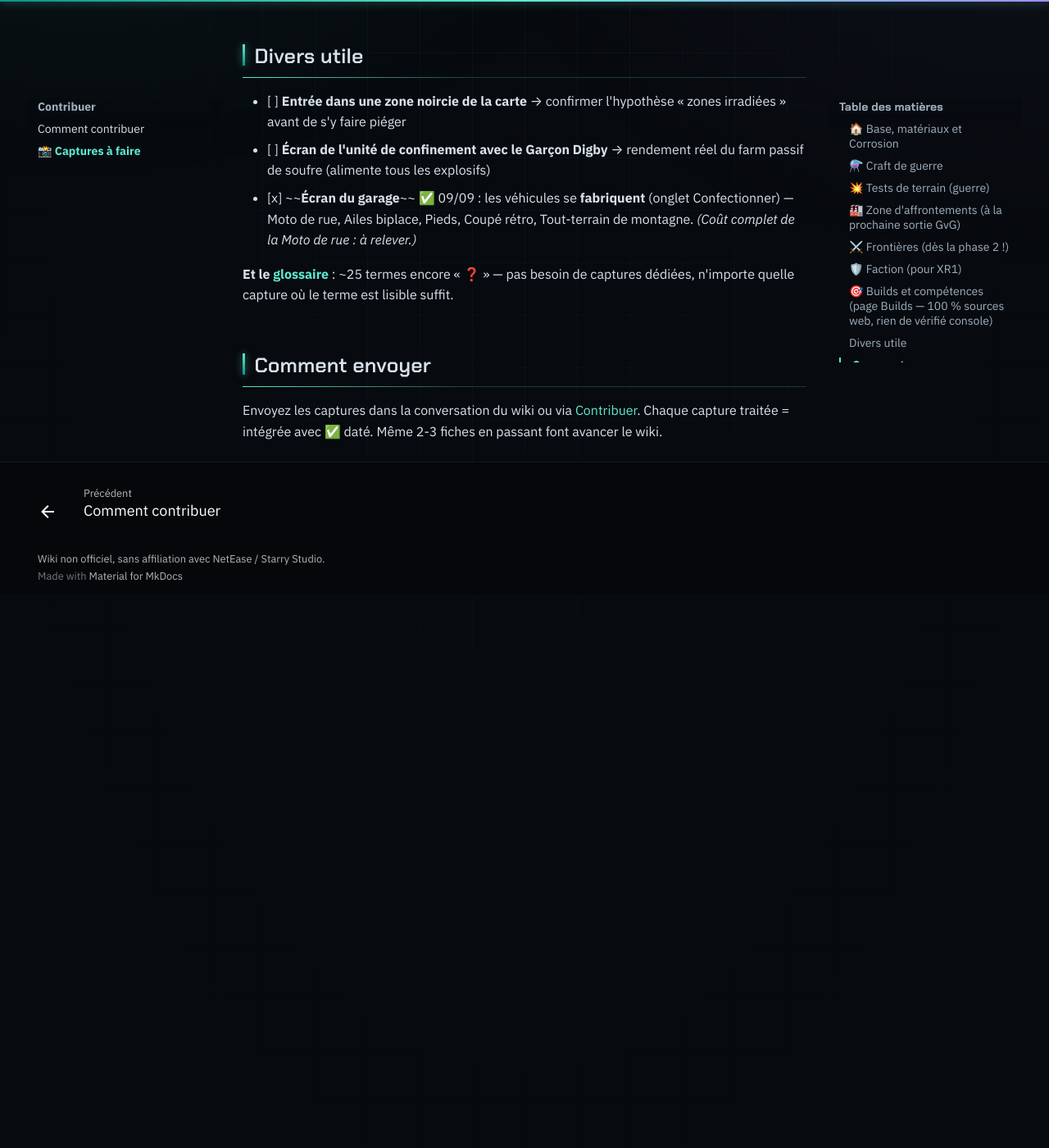
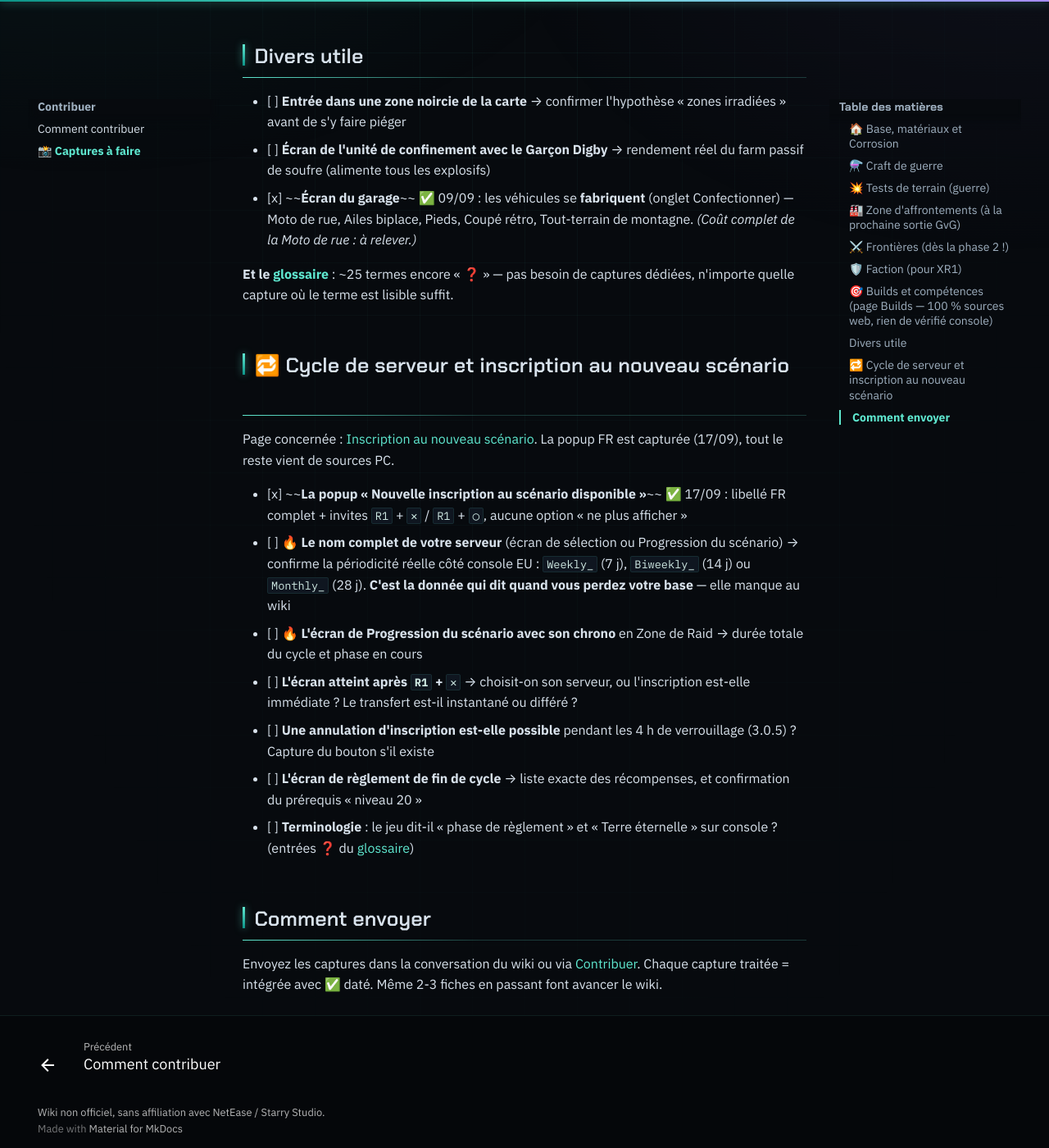
Before and after one commit to flav92/once-human-ps5-wiki, an MkDocs documentation site: the page built from docs/captures-a-faire.md, in a window 1280 px wide and 1400 px high, scrolled down 6331 px. Shown: the whole window at 82% size. Built offline with MkDocs 1.6.1 and Material for MkDocs 9.7.7, drawn with Linux system fonts in a browser that asks for light colours; comment, search, counter and statistics services are not loaded; before the commit the page ends 7056 px from its top, so only the background shows below that; some of the changed text lies outside the part shown.

Commit message:
Inscription au nouveau scenario : ce que la popup fait vraiment
Documente le message "Nouvelle inscription au scenario disponible" releve
en jeu sur PS5 en Mode Zone de Raid.

- Nouvelle page jeu/inscription-nouveau-scenario.md : ce que la popup
  annonce (l'ouverture d'un autre serveur, pas la fin du votre), ce que
  coute un "Oui" (niveau, equipement, Deviations, territoire, et surtout
  le cycle de recompenses cloture sans reglement), ce qui reste au niveau
  du compte, et la marche a suivre avant d'accepter.
- Serveurs : duree de vie d'un serveur Zone de Raid lisible dans son nom
  (Weekly_ 7 j, Biweekly_ 14 j, Monthly_ 28 j) et renvoi vers la page.
- Glossaire : Mode Zone de Raid, inscription au scenario, Progression du
  scenario, phase de reglement, Terre eternelle, points d'heritage.
- Captures : popup archivee et datee du 17/09.
- Captures a faire : le nom complet du serveur et l'ecran de progression
  sont les deux releves manquants.

Co-Authored-By: Claude Opus 5 <noreply@anthropic.com>
Claude-Session: https://claude.ai/code/session_01FKSD7YKByNeW1p7pCo4aaP

```diff
--- a/docs/captures-a-faire.md
+++ b/docs/captures-a-faire.md
@@ -1,6 +1,6 @@
 # 📸 Captures à faire — la liste de vérification
 
-*Dernière mise à jour : 9 septembre 2026 — liste recentrée sur ce qui change votre façon de jouer : guerre, craft, base. Le reste du wiki garde ses marques « à confirmer » sur ses pages.*
+*Dernière mise à jour : 17 septembre 2026 — liste recentrée sur ce qui change votre façon de jouer : guerre, craft, base. Le reste du wiki garde ses marques « à confirmer » sur ses pages.*
 
 !!! warning "Pourquoi cette page"
     Ce wiki ne garde que des infos **prouvées par capture d'écran PS5**. Tout ce qui est listé ici est **incertain, estimé, hérité des guides PC ou basé sur la mémoire** — donc potentiellement faux. Une capture = une ligne rayée et un ✅ daté sur le wiki.
@@ -113,6 +113,18 @@
 
 **Et le [glossaire](glossaire.md)** : ~25 termes encore « ❓ » — pas besoin de captures dédiées, n'importe quelle capture où le terme est lisible suffit.
 
+## 🔁 Cycle de serveur et inscription au nouveau scénario
+
+Page concernée : [Inscription au nouveau scénario](jeu/inscription-nouveau-scenario.md). La popup FR est capturée (17/09), tout le reste vient de sources PC.
+
+- [x] ~~**La popup « Nouvelle inscription au scénario disponible »**~~ ✅ 17/09 : libellé FR complet + invites `R1` + `✕` / `R1` + `◯`, aucune option « ne plus afficher »
+- [ ] 🔥 **Le nom complet de votre serveur** (écran de sélection ou Progression du scénario) → confirme la périodicité réelle côté console EU : `Weekly_` (7 j), `Biweekly_` (14 j) ou `Monthly_` (28 j). **C'est la donnée qui dit quand vous perdez votre base** — elle manque au wiki
+- [ ] 🔥 **L'écran de Progression du scénario avec son chrono** en Zone de Raid → durée totale du cycle et phase en cours
+- [ ] **L'écran atteint après `R1` + `✕`** → choisit-on son serveur, ou l'inscription est-elle immédiate ? Le transfert est-il instantané ou différé ?
+- [ ] **Une annulation d'inscription est-elle possible** pendant les 4 h de verrouillage (3.0.5) ? Capture du bouton s'il existe
+- [ ] **L'écran de règlement de fin de cycle** → liste exacte des récompenses, et confirmation du prérequis « niveau 20 »
+- [ ] **Terminologie** : le jeu dit-il « phase de règlement » et « Terre éternelle » sur console ? (entrées ❓ du [glossaire](glossaire.md))
+
 ## Comment envoyer
 
 Envoyez les captures dans la conversation du wiki ou via [Contribuer](contribuer.md). Chaque capture traitée = intégrée avec ✅ daté. Même 2-3 fiches en passant font avancer le wiki.
--- a/mkdocs.yml
+++ b/mkdocs.yml
@@ -55,6 +55,7 @@ nav:
       - Premiers pas sur Nalcott: jeu/premiers-pas.md
       - Astuces de survie: jeu/astuces-survie.md
       - Multijoueur, PvP et phases: jeu/multijoueur-pvp.md
+      - Fin de scénario et nouveau serveur: jeu/inscription-nouveau-scenario.md
   - Craft:
       - Ressources — où trouver quoi: jeu/ressources.md
       - Explosifs et munitions: craft/explosifs.md
```
Also changed, not shown: captures/README.md (+11 -0 lines), docs/glossaire.md (+7 -1 lines), docs/index.md (+6 -0 lines), docs/jeu/inscription-nouveau-scenario.md (added, +103 -0 lines), docs/ps5/serveurs.md (+17 -1 lines), 1 other file.
